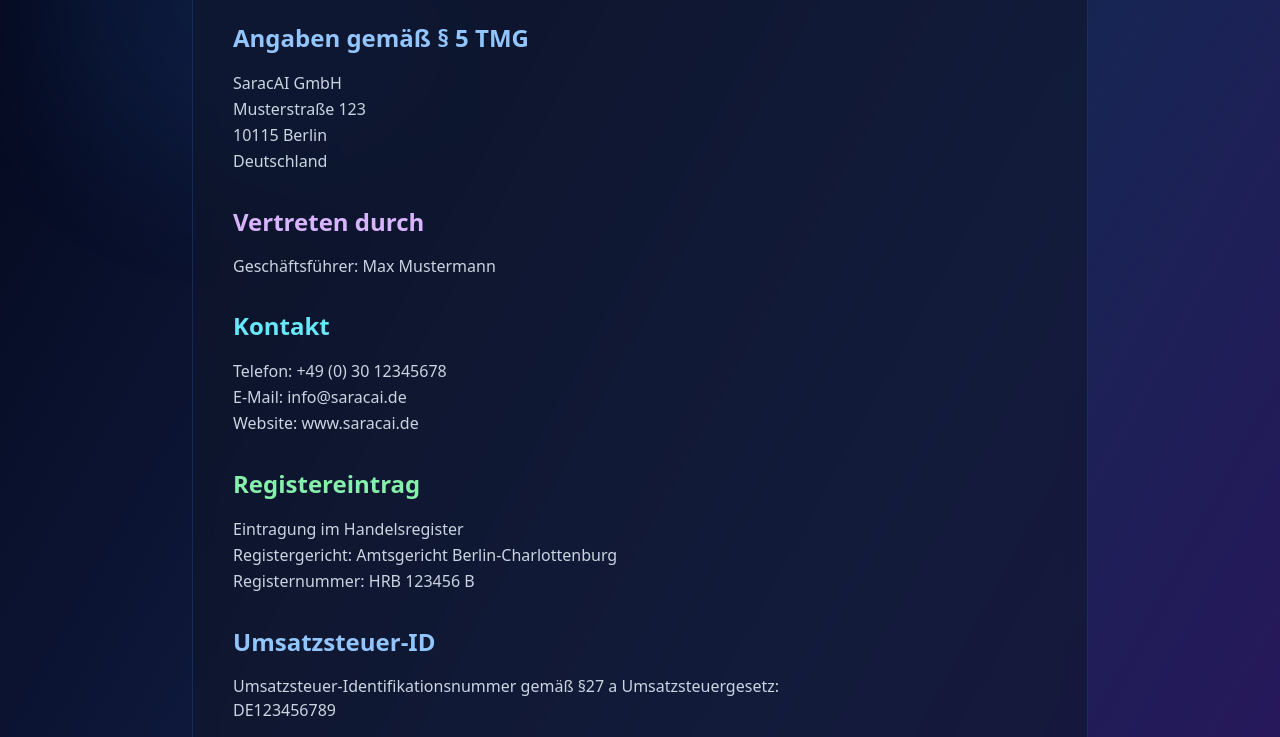
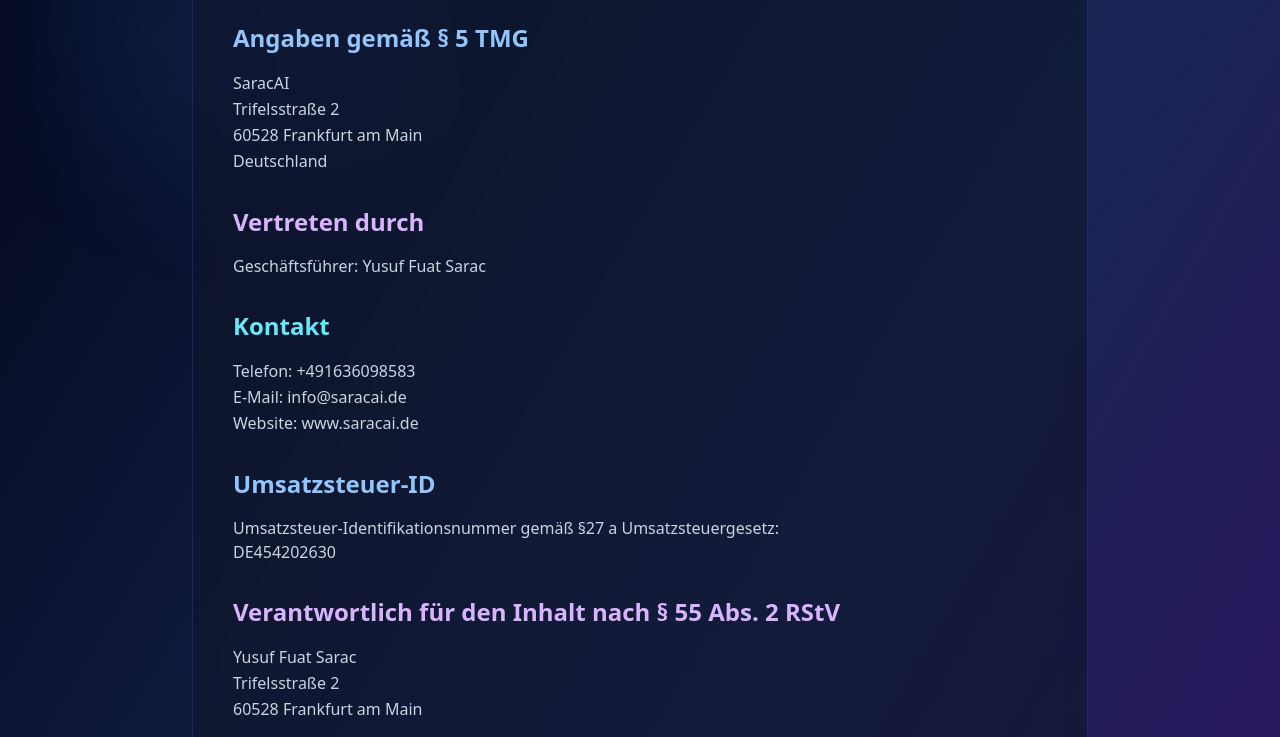
Before and after one commit to FuatApp/saracai-website, a plain HTML site: page impressum.html in a window 1280 px wide. Shown: the part 283-1020 px from the top of the page. Drawn offline with nearby package versions, Linux system fonts and the light colour scheme.

Commit message:
Update company information in impressum.html

```diff
--- a/impressum.html
+++ b/impressum.html
@@ -96,9 +96,9 @@
                     <section>
                         <h2 class="text-xl sm:text-2xl font-bold mb-4 text-blue-300">Angaben gemäß § 5 TMG</h2>
                         <p class="text-slate-300 leading-relaxed">
-                            SaracAI GmbH<br>
-                            Musterstraße 123<br>
-                            10115 Berlin<br>
+                            SaracAI<br>
+                            Trifelsstraße 2<br>
+                            60528 Frankfurt am Main<br>
                             Deutschland
                         </p>
                     </section>
@@ -106,25 +106,16 @@
                     <section>
                         <h2 class="text-xl sm:text-2xl font-bold mb-4 text-purple-300">Vertreten durch</h2>
                         <p class="text-slate-300">
-                            Geschäftsführer: Max Mustermann
+                            Geschäftsführer: Yusuf Fuat Sarac
                         </p>
                     </section>
 
                     <section>
                         <h2 class="text-xl sm:text-2xl font-bold mb-4 text-cyan-300">Kontakt</h2>
                         <p class="text-slate-300 leading-relaxed">
-                            Telefon: +49 (0) 30 12345678<br>
+                            Telefon: +491636098583<br>
                             E-Mail: info@saracai.de<br>
                             Website: www.saracai.de
-                        </p>
-                    </section>
-
-                    <section>
-                        <h2 class="text-xl sm:text-2xl font-bold mb-4 text-green-300">Registereintrag</h2>
-                        <p class="text-slate-300 leading-relaxed">
-                            Eintragung im Handelsregister<br>
-                            Registergericht: Amtsgericht Berlin-Charlottenburg<br>
-                            Registernummer: HRB 123456 B
                         </p>
                     </section>
 
@@ -132,16 +123,16 @@
                         <h2 class="text-xl sm:text-2xl font-bold mb-4 text-blue-300">Umsatzsteuer-ID</h2>
                         <p class="text-slate-300">
                             Umsatzsteuer-Identifikationsnummer gemäß §27 a Umsatzsteuergesetz:<br>
-                            DE123456789
+                             DE454202630
                         </p>
                     </section>
 
                     <section>
                         <h2 class="text-xl sm:text-2xl font-bold mb-4 text-purple-300">Verantwortlich für den Inhalt nach § 55 Abs. 2 RStV</h2>
                         <p class="text-slate-300 leading-relaxed">
-                            Max Mustermann<br>
-                            Musterstraße 123<br>
-                            10115 Berlin
+                            Yusuf Fuat Sarac<br>
+                            Trifelsstraße 2<br>
+                            60528 Frankfurt am Main
                         </p>
                     </section>
 
```
